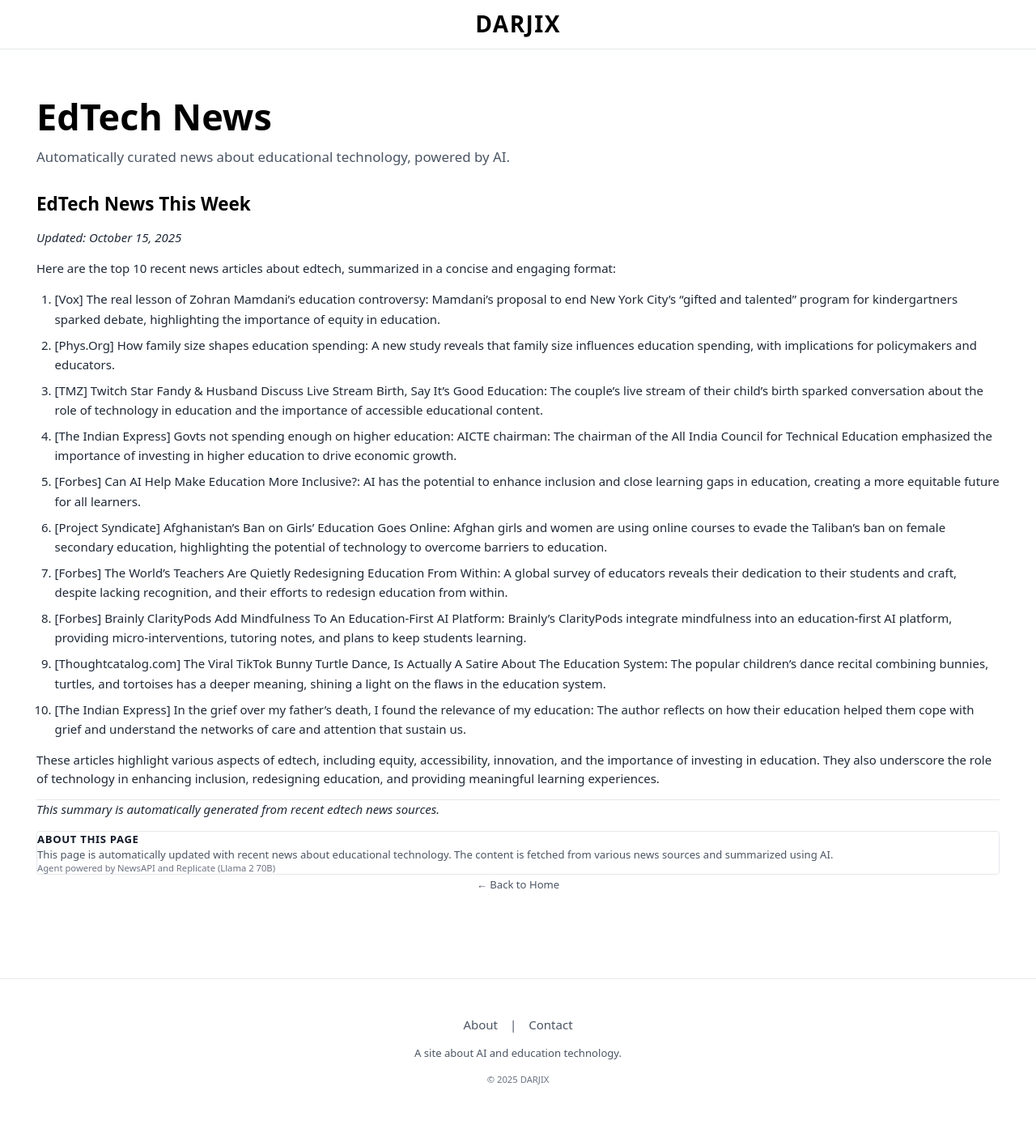
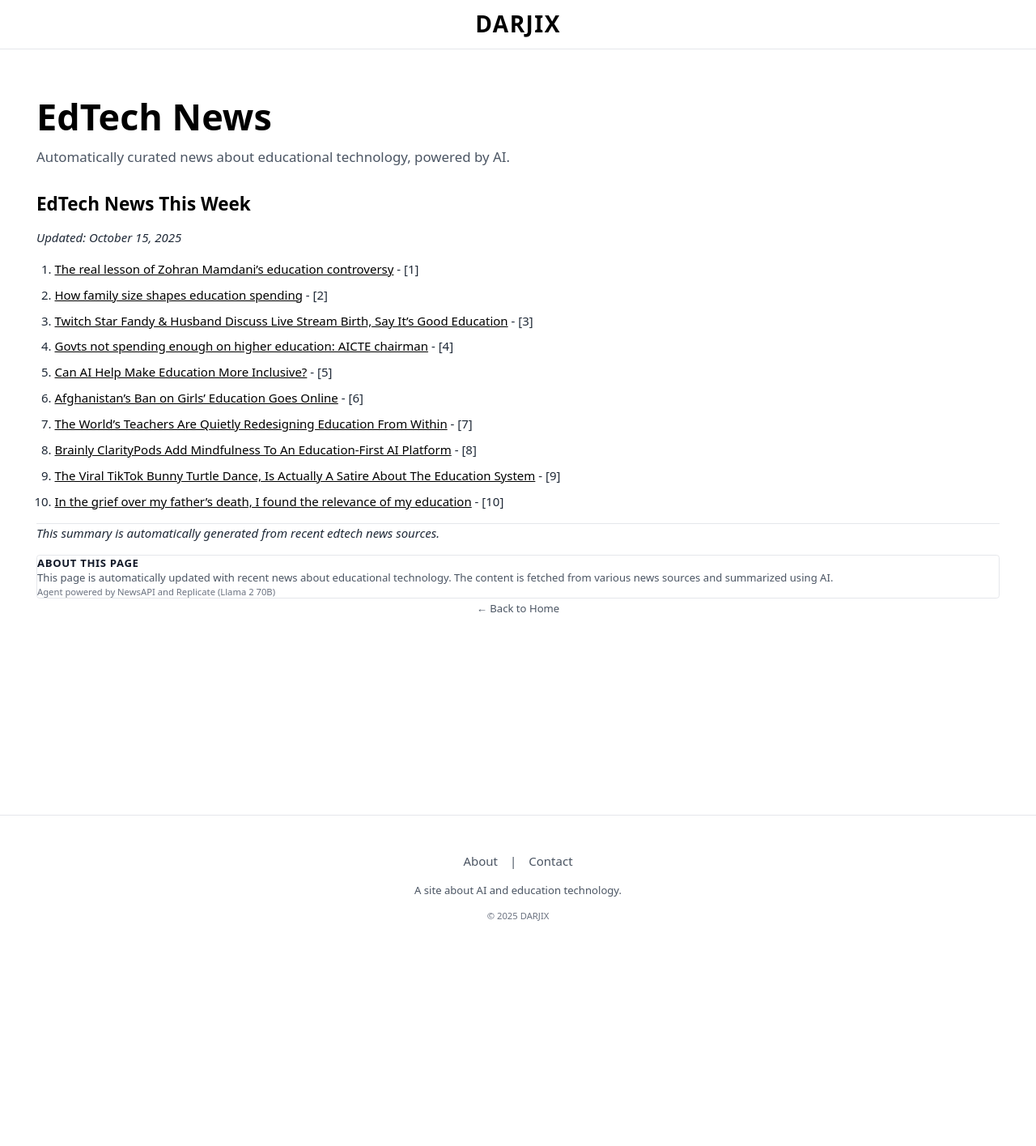
Before and after one commit to saldarji/darjix, a Jekyll site: the page built from news.html, in a window 1280 px wide. Shown: the whole page at 81% size. Built offline with Jekyll 4.4.1, drawn with Linux system fonts in a browser that asks for light colours; after the commit the page ends 1213 px from its top, so only the background shows below that.

Commit message:
Improve news formatting: parse LLM output to exact format requested

```diff
--- a/_includes/edtech-news.md
+++ b/_includes/edtech-news.md
@@ -1,20 +1,16 @@
 # EdTech News This Week
 *Updated: October 15, 2025*
 
- Here are the top 10 recent news articles about edtech, summarized in a concise and engaging format:
-
-1. [Vox] The real lesson of Zohran Mamdani’s education controversy: Mamdani's proposal to end New York City's "gifted and talented" program for kindergartners sparked debate, highlighting the importance of equity in education.
-2. [Phys.Org] How family size shapes education spending: A new study reveals that family size influences education spending, with implications for policymakers and educators.
-3. [TMZ] Twitch Star Fandy & Husband Discuss Live Stream Birth, Say It's Good Education: The couple's live stream of their child's birth sparked conversation about the role of technology in education and the importance of accessible educational content.
-4. [The Indian Express] Govts not spending enough on higher education: AICTE chairman: The chairman of the All India Council for Technical Education emphasized the importance of investing in higher education to drive economic growth.
-5. [Forbes] Can AI Help Make Education More Inclusive?: AI has the potential to enhance inclusion and close learning gaps in education, creating a more equitable future for all learners.
-6. [Project Syndicate] Afghanistan’s Ban on Girls’ Education Goes Online: Afghan girls and women are using online courses to evade the Taliban's ban on female secondary education, highlighting the potential of technology to overcome barriers to education.
-7. [Forbes] The World’s Teachers Are Quietly Redesigning Education From Within: A global survey of educators reveals their dedication to their students and craft, despite lacking recognition, and their efforts to redesign education from within.
-8. [Forbes] Brainly ClarityPods Add Mindfulness To An Education-First AI Platform: Brainly's ClarityPods integrate mindfulness into an education-first AI platform, providing micro-interventions, tutoring notes, and plans to keep students learning.
-9. [Thoughtcatalog.com] The Viral TikTok Bunny Turtle Dance, Is Actually A Satire About The Education System: The popular children's dance recital combining bunnies, turtles, and tortoises has a deeper meaning, shining a light on the flaws in the education system.
-10. [The Indian Express] In the grief over my father’s death, I found the relevance of my education: The author reflects on how their education helped them cope with grief and understand the networks of care and attention that sustain us.
-
-These articles highlight various aspects of edtech, including equity, accessibility, innovation, and the importance of investing in education. They also underscore the role of technology in enhancing inclusion, redesigning education, and providing meaningful learning experiences.
+1. [The real lesson of Zohran Mamdani’s education controversy](https://www.vox.com/politics/464138/zohran-mamdani-gifted-programs-education) - [](https://www.vox.com/politics/464138/zohran-mamdani-gifted-programs-education) [1]
+2. [How family size shapes education spending](https://phys.org/news/2025-10-family-size.html) - [](https://phys.org/news/2025-10-family-size.html) [2]
+3. [Twitch Star Fandy & Husband Discuss Live Stream Birth, Say It's Good Education](https://www.tmz.com/2025/10/08/fandy-bryan-hoffman-live-stream-birth-twitch/) - [](https://www.tmz.com/2025/10/08/fandy-bryan-hoffman-live-stream-birth-twitch/) [3]
+4. [Govts not spending enough on higher education: AICTE chairman](https://indianexpress.com/article/cities/pune/govts-not-spending-enough-on-higher-education-aicte-chairman-10298086/) - [](https://indianexpress.com/article/cities/pune/govts-not-spending-enough-on-higher-education-aicte-chairman-10298086/) [4]
+5. [Can AI Help Make Education More Inclusive?](https://www.forbes.com/sites/danfitzpatrick/2025/10/10/can-ai-help-make-education-more-inclusive/) - [](https://www.forbes.com/sites/danfitzpatrick/2025/10/10/can-ai-help-make-education-more-inclusive/) [5]
+6. [Afghanistan’s Ban on Girls’ Education Goes Online](https://www.project-syndicate.org/commentary/afghanistan-internet-shutdown-expanding-ban-on-girls-education-by-gordon-brown-2025-10) - [](https://www.project-syndicate.org/commentary/afghanistan-internet-shutdown-expanding-ban-on-girls-education-by-gordon-brown-2025-10) [6]
+7. [The World’s Teachers Are Quietly Redesigning Education From Within](https://www.forbes.com/sites/vickiphillips/2025/10/10/the-worlds-teachers-are-quietly-redesigning-education-from-within/) - [](https://www.forbes.com/sites/vickiphillips/2025/10/10/the-worlds-teachers-are-quietly-redesigning-education-from-within/) [7]
+8. [Brainly ClarityPods Add Mindfulness To An Education-First AI Platform](https://www.forbes.com/sites/rayravaglia/2025/10/10/brainly-claritypods-add-mindfulness-to-an-education-first-ai-platform/) - [](https://www.forbes.com/sites/rayravaglia/2025/10/10/brainly-claritypods-add-mindfulness-to-an-education-first-ai-platform/) [8]
+9. [The Viral TikTok Bunny Turtle Dance, Is Actually A Satire About The Education System](https://thoughtcatalog.com/nicole-stawiarski/2025/10/the-viral-tiktok-bunny-turtle-dance-is-actually-a-satire-about-the-education-system/) - [](https://thoughtcatalog.com/nicole-stawiarski/2025/10/the-viral-tiktok-bunny-turtle-dance-is-actually-a-satire-about-the-education-system/) [9]
+10. [In the grief over my father’s death, I found the relevance of my education](https://indianexpress.com/article/opinion/columns/fathers-death-grief-mourning-sociology-of-grief-education-10300655/) - [](https://indianexpress.com/article/opinion/columns/fathers-death-grief-mourning-sociology-of-grief-education-10300655/) [10]
 
 ---
 *This summary is automatically generated from recent edtech news sources.*
```
Also changed, not shown: scripts/edtech-news-config.md (+4 -5 lines), scripts/edtech_news_agent.py (+38 -4 lines).
